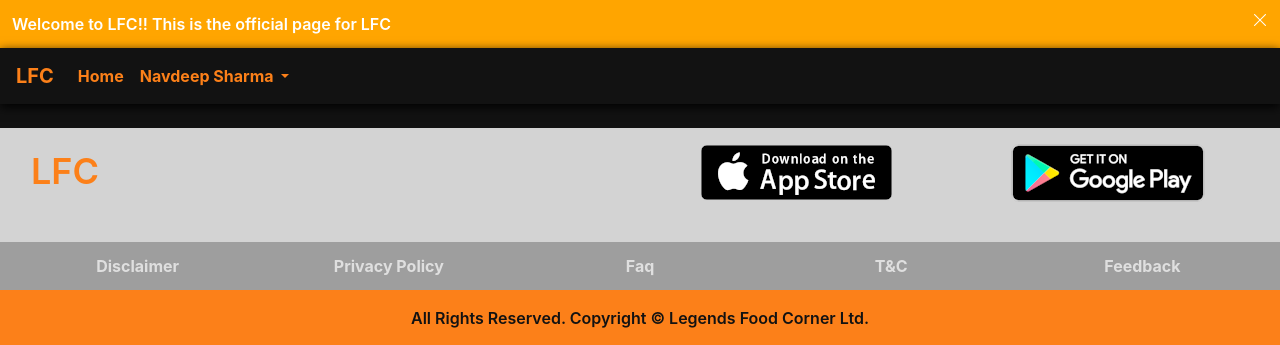
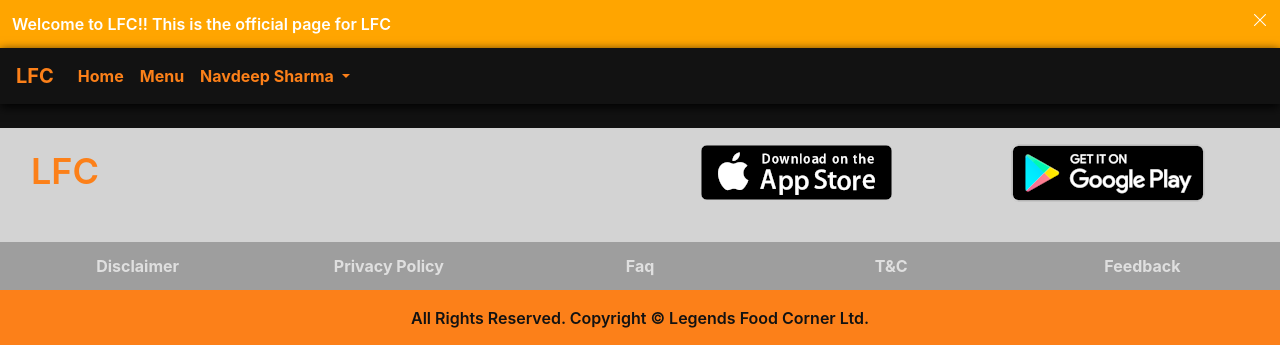
Before and after one commit to Legends-Food-Corner/lfc, a Flask app: page /profile in a window 1280 px wide. Shown: the top 345 px of the page. Run offline with Flask 2, Linux system fonts and the light colour scheme; some libraries are stand-ins or nearby versions.

Commit message:
active deal

```diff
--- a/apps/website/flask_app.py
+++ b/apps/website/flask_app.py
@@ -71,6 +71,12 @@ def logout():
     return render_template("login/login.htm", appTheme=appTheme)
 
 
+@app.route("/menu")
+def menu():
+    appTheme = request.cookies.get('app-theme')
+    return render_template("menu/menu.htm", appTheme=appTheme)
+
+
 @app.errorhandler(404)
 def page_not_found(e):
     return render_template('utilities/404page/404page.htm'), 404
--- a/apps/website/static/javascript/utilities/constants.js
+++ b/apps/website/static/javascript/utilities/constants.js
@@ -1,5 +1,5 @@
 let CONSTANTS = {
     OFFER_OF_DAY: {
-        STATE: false,
+        STATE: true,
     }
 }
--- a/apps/website/templates/profile/profile.htm
+++ b/apps/website/templates/profile/profile.htm
@@ -5,5 +5,9 @@ Profile
 {% endblock %}
 
 {% block content %}
+<div class="container-fluid">
+    <div class="container">
 
+    </div>
+</div>
 {% endblock %}
--- a/apps/website/templates/utilities/top-navigation/top-navigation.htm
+++ b/apps/website/templates/utilities/top-navigation/top-navigation.htm
@@ -9,7 +9,10 @@
     <div class="collapse navbar-collapse" id="navbarSupportedContent">
         <ul class="navbar-nav mr-auto">
             <li class="nav-item active">
-                <a class="nav-link" href="{{ url_for('home') }}">Home <span class="sr-only">(current)</span></a>
+                <a class="nav-link" href="{{ url_for('home') }}">Home</a>
+            </li>
+            <li class="nav-item active">
+                <a class="nav-link" href="{{ url_for('home') }}">Menu</a>
             </li>
             <li class="nav-item dropdown">
                 <a class="nav-link dropdown-toggle" href="#" id="navbarDropdown" role="button" data-toggle="dropdown"
```
Also changed, not shown: apps/website/templates/menu/menu.htm (added).
